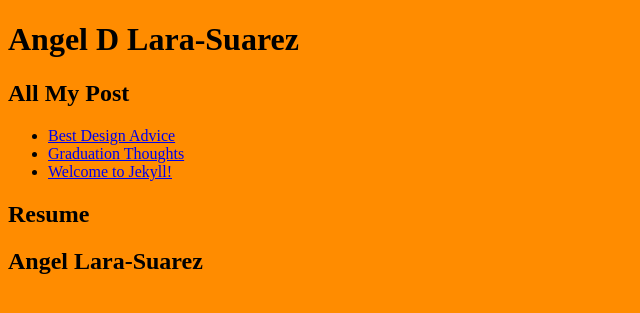
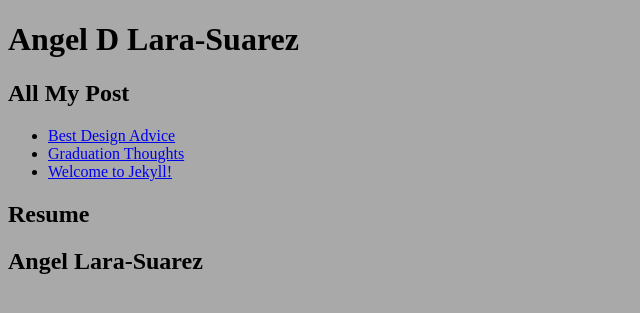
Before and after one commit to alarasuarez/alarasuarez.work, a Jekyll site: the page built from index.md, in a window 1280 px wide. Shown: the top 313 px of the page, without its empty margins (0-640 px from the left). Built offline with Jekyll 4.4.1, drawn with Linux system fonts in a browser that asks for light colours.

Commit message:
Update default.html

```diff
--- a/_layouts/default.html
+++ b/_layouts/default.html
@@ -7,7 +7,7 @@
   <title>{{site.title}}</title>
 
   <style>
-    body {background: darkorange; }
+    body {background: darkgrey; }
   </style>
 
 </head>
```
